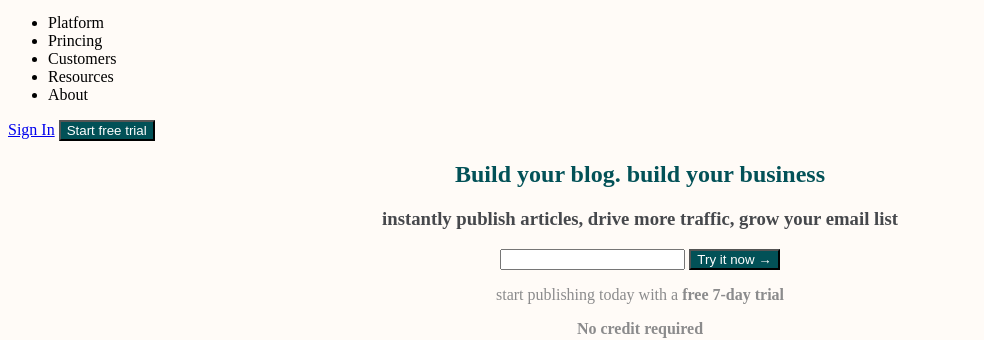
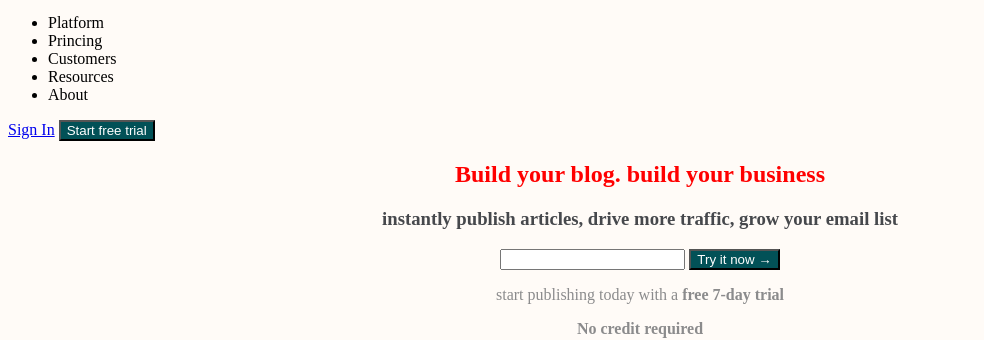
Before and after one commit to Leoalvarezc31/matcha, a plain HTML site: page index.html in a window 1280 px wide. Shown: the part 28-368 px from the top of the page, without its empty margins (0-984 px from the left). Drawn offline with Linux system fonts and the light colour scheme; files whose address does not match are found by name.

Commit message:
cambio de color 2

```diff
--- a/style.css
+++ b/style.css
@@ -4,7 +4,7 @@ body {
 
 
 h1 {
-    color: #025157;
+    color: red;
 }
 
 
```
